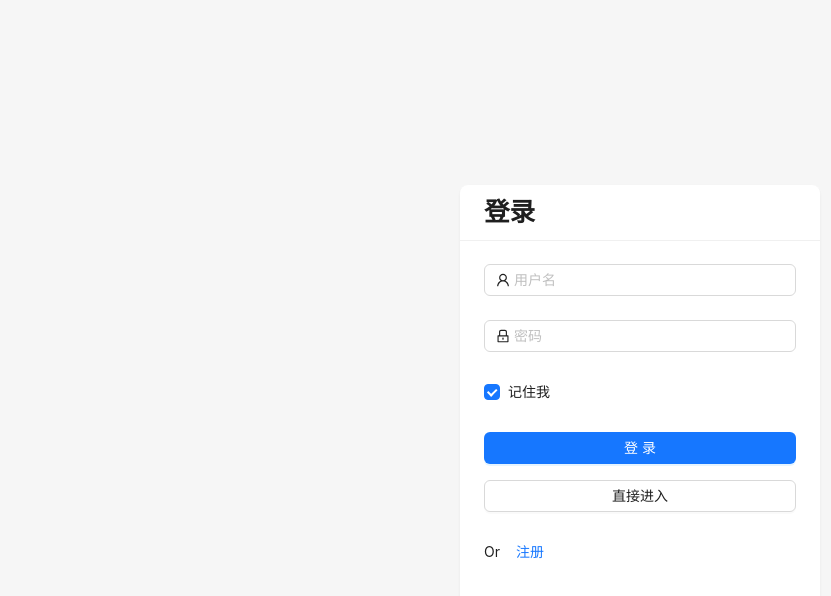
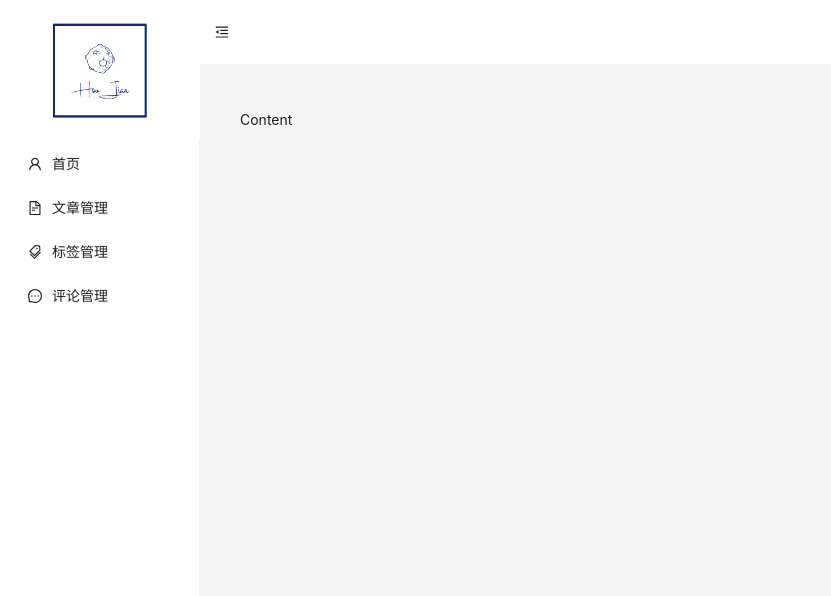
Before and after one commit to hj1254123/node.js_react_blog, a React (Create React App) app in the folder 3_blog-admin/: page /login in a window 1280 px wide. Shown: the top 596 px of the page, without its empty margins (0-831 px from the left). Built offline with nearby package versions, Linux system fonts and the light colour scheme.

Commit message:
feat:博客管理系统布局骨架搭建完毕

```diff
--- a/3_blog-admin/src/App.js
+++ b/3_blog-admin/src/App.js
@@ -1,13 +1,90 @@
-import { useRoutes  } from 'react-router-dom'
-import router from './router'
+import logo from './assets/logo.png'
 
-function App() {
-  const element = useRoutes(router)
+import React, { useState } from 'react';
+import {
+  FileTextOutlined,
+  MenuFoldOutlined,
+  MenuUnfoldOutlined,
+  MessageOutlined,
+  TagsOutlined,
+  UserOutlined,
+} from '@ant-design/icons';
+import { Layout, Menu } from 'antd';
+const { Header, Sider, Content } = Layout;
+
+
+const App = () => {
+  const [collapsed, setCollapsed] = useState(false);
   return (
-    <div className="App">
-      {element}
-    </div>
-  )
-}
-
-export default App
+    <Layout style={{
+      minHeight: '100vh',
+    }}>
+      <Sider trigger={null} collapsible collapsed={collapsed}>
+        <div style={{
+          backgroundColor: '#fff',
+          width: '100%',
+          textAlign: 'center'
+        }}>
+          <img src={logo} alt="HouJI's博客管理系统" style={{
+            width: '70%',
+          }} />
+        </div>
+        <Menu
+          style={{
+            minHeight: '100vh'
+          }}
+          mode="inline"
+          defaultSelectedKeys={['1']}
+          items={[
+            {
+              key: '/home',
+              icon: <UserOutlined />,
+              label: '首页',
+            },
+            {
+              key: '/articles',
+              icon: <FileTextOutlined />,
+              label: '文章管理',
+            },
+            {
+              key: '/tags',
+              icon: <TagsOutlined />,
+              label: '标签管理',
+            },
+            {
+              key: '/comments',
+              icon: <MessageOutlined />,
+              label: '评论管理',
+            }
+          ]}
+          onClick={({ key }) => {
+            console.log(key)
+          }}
+        />
+      </Sider>
+      <Layout className="site-layout">
+        <Header
+          style={{
+            padding: '0 15px',
+            backgroundColor: '#fff',
+          }}
+        >
+          {React.createElement(collapsed ? MenuUnfoldOutlined : MenuFoldOutlined, {
+            className: 'trigger',
+            onClick: () => setCollapsed(!collapsed),
+          })}
+        </Header>
+        <Content
+          style={{
+            margin: '24px 16px',
+            padding: 24,
+            minHeight: 280,
+          }}
+        >
+          Content
+        </Content>
+      </Layout>
+    </Layout>
+  );
+};
+export default App;
```
Also changed, not shown: 3_blog-admin/src/assets/logo.png (added).
